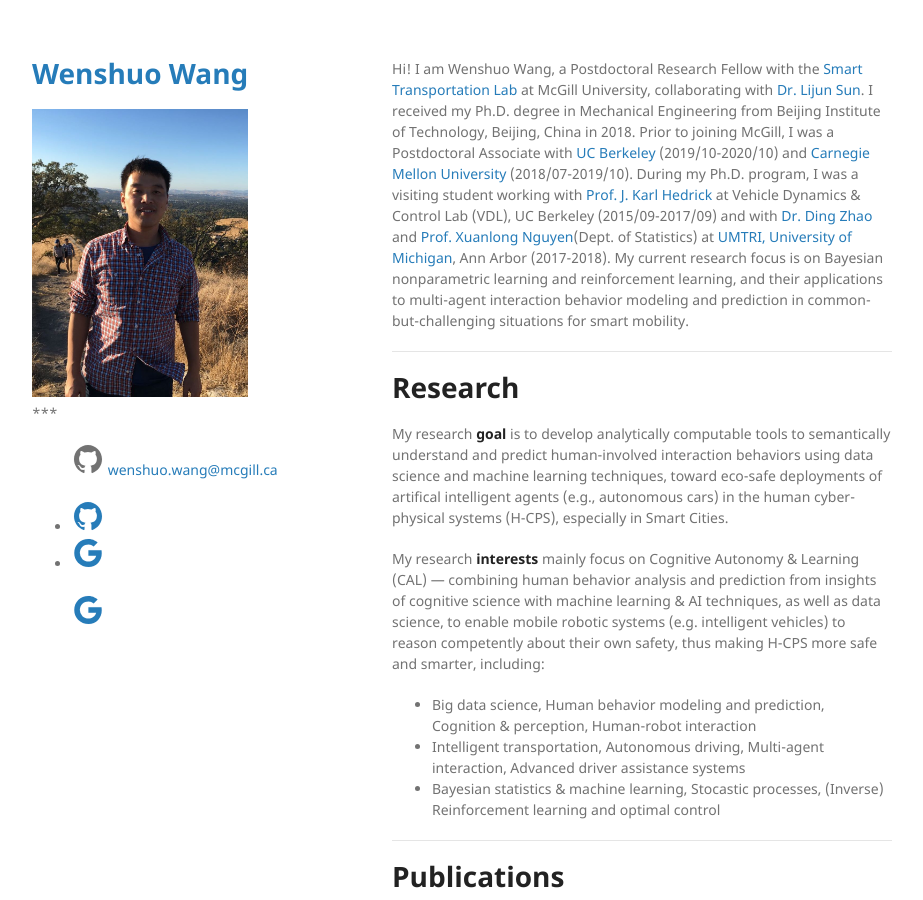
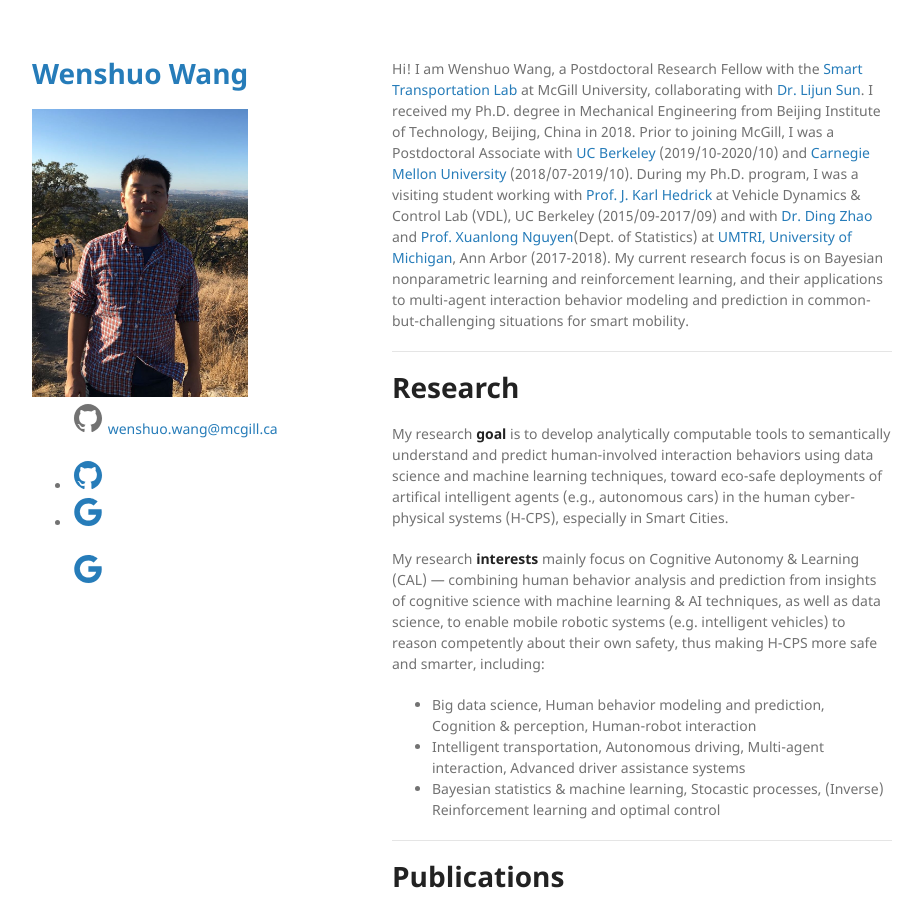
Before and after one commit to wenshuowang/wenshuowang.github.io, a Jekyll site: the page built from index.md, in a window 1280 px wide and 900 px high. Shown: the whole window, without its empty margins (178-1101 px from the left). Built offline with Jekyll 4.4.1, drawn with Linux system fonts in a browser that asks for light colours; the repository's description, which GitHub fills in, is left out.

Commit message:
Update default.html

```diff
--- a/_layouts/default.html
+++ b/_layouts/default.html
@@ -22,7 +22,6 @@
 
         {% if site.logo %}
           <img src="{{site.logo | relative_url}}" width: 300px, height: auto, alt="Logo" />
-          <p>***</p>
         {% endif %}
 
         <!-- <p>{{ site.description | default: site.github.project_tagline }}</p>
```
